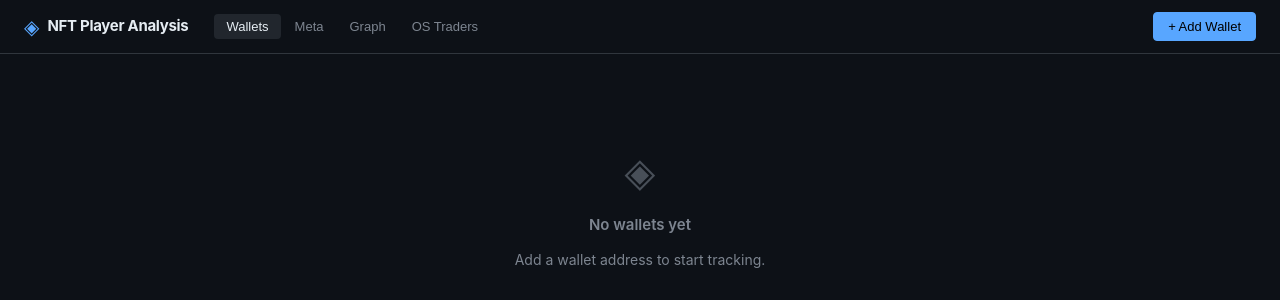
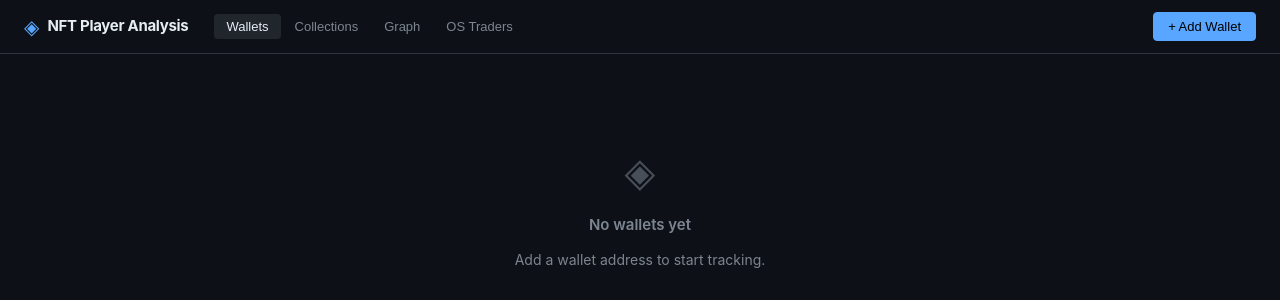
Before and after one commit to MrBeasy/nft-wallet-analyzer, a Flask app: page / in a window 1280 px wide. Shown: the top 300 px of the page. Run offline with Flask 3, Linux system fonts and the light colour scheme; data that the repository does not hold is empty.

Commit message:
Rename Meta nav tab to Collections
Co-Authored-By: Claude Sonnet 4.6 <noreply@anthropic.com>

```diff
--- a/templates/index.html
+++ b/templates/index.html
@@ -272,7 +272,7 @@ tbody tr.clickable:hover{cursor:pointer;background:rgba(88,166,255,.07)}
     </a>
     <nav class="main-nav" id="main-nav">
       <button class="nav-btn active" id="nav-wallets" onclick="navigate('/')">Wallets</button>
-      <button class="nav-btn" id="nav-meta" onclick="navigate('/meta')">Meta</button>
+      <button class="nav-btn" id="nav-meta" onclick="navigate('/meta')">Collections</button>
       <button class="nav-btn" id="nav-graph" onclick="navigate('/graph')">Graph</button>
       <button class="nav-btn" id="nav-traders" onclick="navigate('/traders')">OS Traders</button>
     </nav>
```
